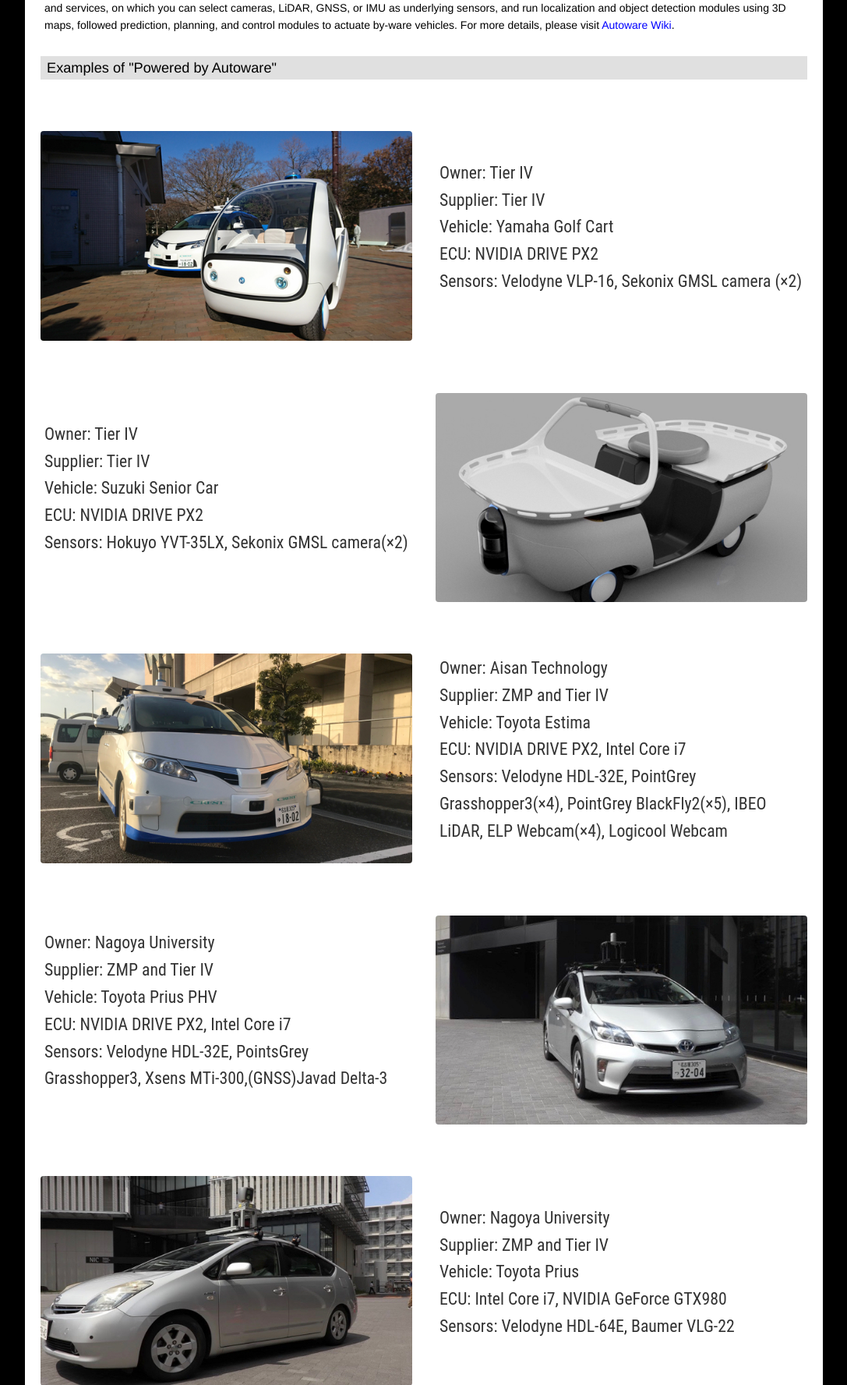
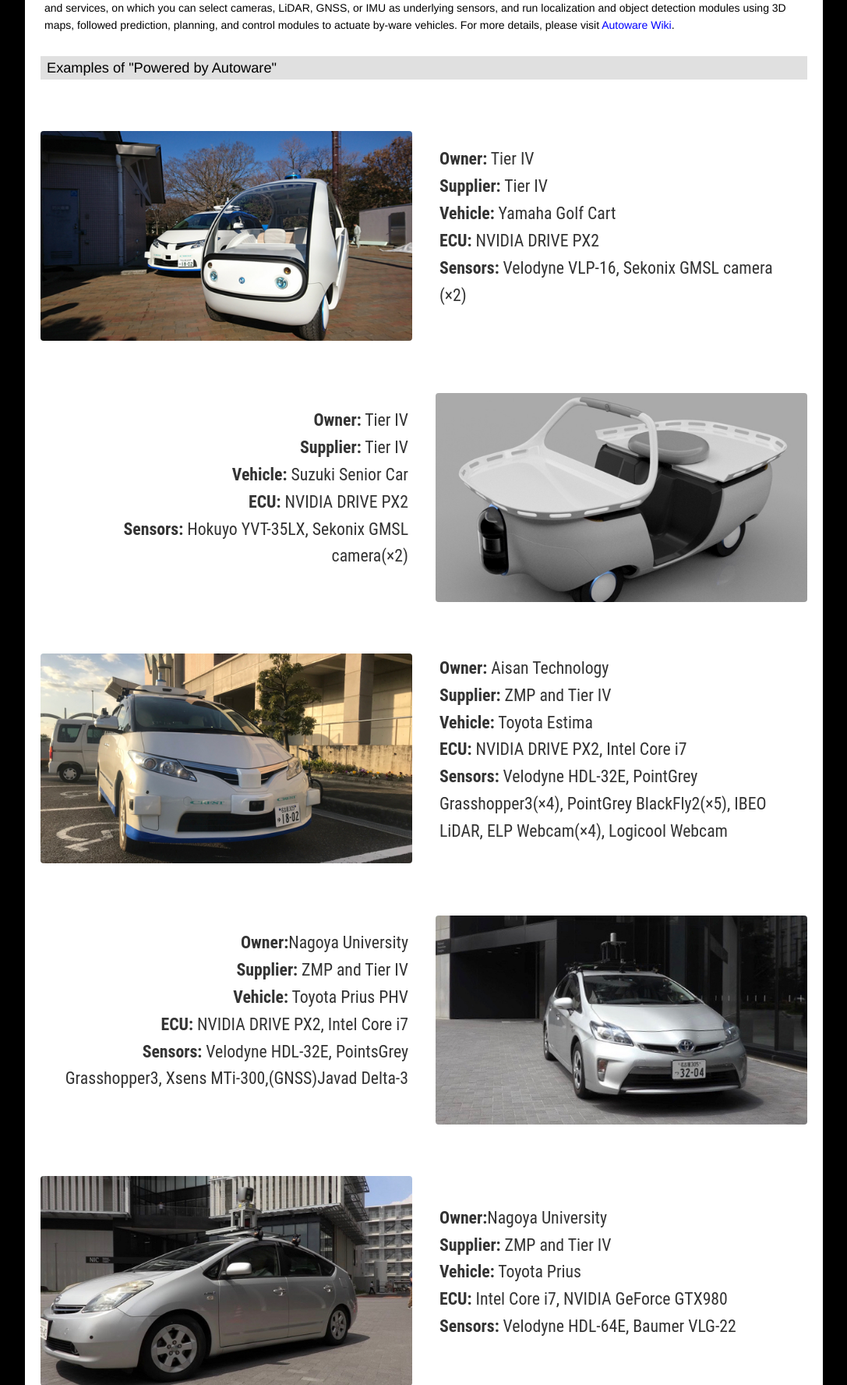
Before and after one commit to CPFL/autoware_web, a Django app: page /join/ in a window 1280 px wide. Shown: the part 326-2102 px from the top of the page at 78% size, without its empty margins (96-1183 px from the left). Run offline with Django 3.2, Linux system fonts and the light colour scheme; some libraries are stand-ins or nearby versions.

Commit message:
Change text position to right side .

```diff
--- a/static/css/docker.css
+++ b/static/css/docker.css
@@ -87,9 +87,16 @@
     -moz-opacity:0.50;
 }
 
-#main div.text_setting {
+#main div.text_setting_left{
 	margin-bottom: auto;
     margin-top: auto;
+    text-align: left;
+}
+
+#main div.text_setting_right{
+	margin-bottom: auto;
+    margin-top: auto;
+    text-align: right;
 }
 
 /* --- リストエリア --- */
--- a/template/welcome_page/join.html
+++ b/template/welcome_page/join.html
@@ -22,49 +22,24 @@
         <div class="col-6 gallery">
 	        <img src="/static/img/join/tier4_yamaha.jpg" alt="Rounded Image" class="rounded">
         </div>
-          <div class="col-6 gallery text_setting">
-	        <p>Owner: Tier IV<br>
-	            Supplier: Tier IV<br>
-	            Vehicle: Yamaha Golf Cart<br>
-	            ECU: NVIDIA DRIVE PX2<br>
-	            Sensors:
+          <div class="col-6 gallery text_setting_left">
+	        <p><b>Owner:</b> Tier IV<br>
+                <b>Supplier:</b> Tier IV<br>
+	            <b>Vehicle:</b> Yamaha Golf Cart<br>
+	            <b>ECU:</b> NVIDIA DRIVE PX2<br>
+	            <b>Sensors:</b>
                 Velodyne VLP-16,
                 Sekonix GMSL camera (&times2)
             </p>
-              <!--
-            <table class="table table-hover">
-                <tr>
-                    <th>Owner:</th>
-                    <th>Tier IV</th>
-                </tr>
-                <tr>
-                    <th>Supplier:</th>
-                    <th>Tier IV</th>
-                </tr>
-                <tr>
-                    <th>Vehicle:</th>
-                    <th>Yamaha Golf Cart</th>
-                </tr>
-	            <tr>
-                    <th>ECU:</th>
-                    <th>NVIDIA DRIVE PX2</th>
-                </tr>
-                    <th>Sensors:</th>
-                    <th>Velodyne VLP-16,</th>
-                    <th>Sekonix GMSL camera (&times2)</th>
-                </tr>
-                </tbody>
-            </table>
-            -->
           </div>
       </div>
       <div class="row text_change">
-          <div class="col-6 gallery text_setting">
-	    <p>Owner: Tier IV<br>
-	    Supplier: Tier IV<br>
-	    Vehicle: Suzuki Senior Car<br>
-	    ECU: NVIDIA DRIVE PX2<br>
-	    Sensors:
+          <div class="col-6 gallery text_setting_right">
+              <p><b>Owner:</b> Tier IV<br>
+                  <b>Supplier:</b> Tier IV<br>
+	    <b>Vehicle:</b> Suzuki Senior Car<br>
+	    <b>ECU:</b> NVIDIA DRIVE PX2<br>
+	    <b>Sensors:</b>
         Hokuyo YVT-35LX,
         Sekonix GMSL camera(&times2)</p>
       </div>
@@ -76,12 +51,12 @@
           <div class="col-6 gallery">
 	    <img src="/static/img/join/aisan_tier4.jpg" alt="Rounded Image" class="rounded">
       </div>
-          <div class="col-6 gallery text_setting">
-	    <p>Owner: Aisan Technology<br>
-	    Supplier: ZMP and Tier IV<br>
-	    Vehicle: Toyota Estima<br>
-	    ECU: NVIDIA DRIVE PX2, Intel Core i7<br>
-	    Sensors:
+          <div class="col-6 gallery text_setting_left">
+              <p><b>Owner:</b> Aisan Technology<br>
+	    <b>Supplier:</b> ZMP and Tier IV<br>
+	    <b>Vehicle:</b> Toyota Estima<br>
+	    <b>ECU:</b> NVIDIA DRIVE PX2, Intel Core i7<br>
+	    <b>Sensors:</b>
         Velodyne HDL-32E,
         PointGrey Grasshopper3(&times4),
         PointGrey BlackFly2(&times5),
@@ -91,12 +66,12 @@
       </div>
     </div>
       <div class="row text_change">
-          <div class="col-6 gallery text_setting">
-	    <p>Owner: Nagoya University<br>
-	    Supplier: ZMP and Tier IV<br>
-	    Vehicle: Toyota Prius PHV<br>
-	    ECU: NVIDIA DRIVE PX2, Intel Core i7<br>
-	    Sensors:
+          <div class="col-6 gallery text_setting_right">
+              <p><b>Owner:</b>Nagoya University<br>
+	    <b>Supplier:</b> ZMP and Tier IV<br>
+	    <b>Vehicle:</b> Toyota Prius PHV<br>
+	    <b>ECU:</b> NVIDIA DRIVE PX2, Intel Core i7<br>
+	    <b>Sensors:</b>
         Velodyne HDL-32E,
         PointsGrey Grasshopper3,
         Xsens MTi-300,(GNSS)Javad Delta-3</p>
@@ -109,23 +84,23 @@
           <div class="col-6 gallery">
 	<img src="/static/img/join/nagoya_tier4_hv.jpg" alt="Rounded Image" class="rounded">
       </div>
-          <div class="col-6 gallery text_setting">
-	    <p>Owner: Nagoya University<br>
-	    Supplier: ZMP and Tier IV<br>
-	    Vehicle: Toyota Prius<br>
-	    ECU: Intel Core i7, NVIDIA GeForce GTX980<br>
-	    Sensors:
+          <div class="col-6 gallery text_setting_left">
+              <p><b>Owner:</b>Nagoya University<br>
+                  <b>Supplier:</b> ZMP and Tier IV<br>
+	    <b>Vehicle:</b> Toyota Prius<br>
+	    <b>ECU:</b> Intel Core i7, NVIDIA GeForce GTX980<br>
+	    <b>Sensors:</b>
         Velodyne HDL-64E,
         Baumer VLG-22</p>
       </div>
     </div>
        <div class="row text_change">
-          <div class="col-6 gallery text_setting">
-	    <p>Owner: Nagoya University<br>
-	    Supplier: Yamaha Motor<br>
-	    Vehicle: Yamaha Golf Cart<br>
-	    ECU: NVIDIA DRIVE PX2<br>
-	    Sensors:
+          <div class="col-6 gallery text_setting_right">
+              <p><b>Owner:</b> Nagoya University<br>
+	    <b>Supplier:</b> Yamaha Motor<br>
+	    <b>Vehicle:</b> Yamaha Golf Cart<br>
+	    <b>ECU:</b> NVIDIA DRIVE PX2<br>
+	    <b>Sensors:</b>
         Velodyne VLP-16,
         Sekonix SF3322 (&times2),
         Xsens MTi-300</p>
@@ -138,24 +113,24 @@
           <div class="col-6 gallery">
 	        <img src="/static/img/join/aisin_aw.jpg" alt="Rounded Image" class="rounded">
         </div>
-          <div class="col-6 gallery text_setting">
-	    <p>Owner: Aisin AW<br>
-	    Supplier: Not Disclosed<br>
-	    Vehicle: Toyota Prius<br>
-	    ECU: Not Disclosed<br>
-	    Sensors:
+          <div class="col-6 gallery text_setting_left">
+              <p><b>Owner:</b>Aisin AW<br>
+	    <b>Supplier:</b> Not Disclosed<br>
+	    <b>Vehicle:</b> Toyota Prius<br>
+	    <b>ECU:</b> Not Disclosed<br>
+	    <b>Sensors:</b>
         Velodyne HDL-32E,
         PointsGrey Ladybug,
         PointGrey Grassphopper3</p>
       </div>
     </div>
       <div class="row text_change">
-          <div class="col-6 gallery text_setting">
-	        <p>Owner: SONY<br>
-	        Supplier: Yamaha Motor and SONY<br>
-            Vehicle: Yamaha Golf Cart<br>
-	        ECU: Not Disclosed<br>
-	        Sensors:
+          <div class="col-6 gallery text_setting_right">
+              <p><b>Owner:</b> SONY<br>
+	        <b>Supplier:</b> Yamaha Motor and SONY<br>
+            <b>Vehicle:</b> Yamaha Golf Cart<br>
+	        <b>ECU:</b> Not Disclosed<br>
+	        <b>Sensors:</b>
             Exmor R CMOS camera(&times5)
             2D-LiDAR
             Ultla Sonic Sensor </p>
@@ -168,24 +143,24 @@
           <div class="col-6 gallery">
 	    <img src="/static/img/join/udacity_autonomoustuff.jpg" alt="Rounded Image" class="rounded">
       </div>
-          <div class="col-6 gallery text_setting">
-	    <p>Owner: Udacity<br>
-	    Supplier: AutonomouStuff and Tier IV<br>
-	    Vehicle: Ford Lincoln MKZ<br>
-	    ECU: NVIDIA DRIVE PX2, Intel Core i7<br>
-	    Sensors:
+          <div class="col-6 gallery text_setting_left">
+              <p><b>Owner:</b> Udacity<br>
+	    <b>Supplier:</b> AutonomouStuff and Tier IV<br>
+	    <b>Vehicle:</b> Ford Lincoln MKZ<br>
+	    <b>ECU:</b> NVIDIA DRIVE PX2, Intel Core i7<br>
+	    <b>Sensors:</b>
         Velodyne VLP-16,
         PointGrey Grasshopper3 (&times3),
         ibeo LUX</p>
       </div>
     </div>
       <div class="row text_change">
-          <div class="col-6 gallery text_setting">
-	        <p>Owner: AutonomouStuff<br>
-	        Supplier: AutonomouStuff<br>
-	        Vehicle: Ford Fusion<br>
-	        ECU: NVIDIA DRIVE PX2, Intel Core i7<br>
-	        Sensors:
+          <div class="col-6 gallery text_setting_right">
+              <p><b>Owner:</b> AutonomouStuff<br>
+	        <b>Supplier:</b> AutonomouStuff<br>
+	        <b>Vehicle:</b> Ford Fusion<br>
+	        <b>ECU:</b> NVIDIA DRIVE PX2, Intel Core i7<br>
+	        <b>Sensors:</b>
             Velodyne HDL-64ES2,
             Novatel GNSS,
             Delphi SRR2,
```
